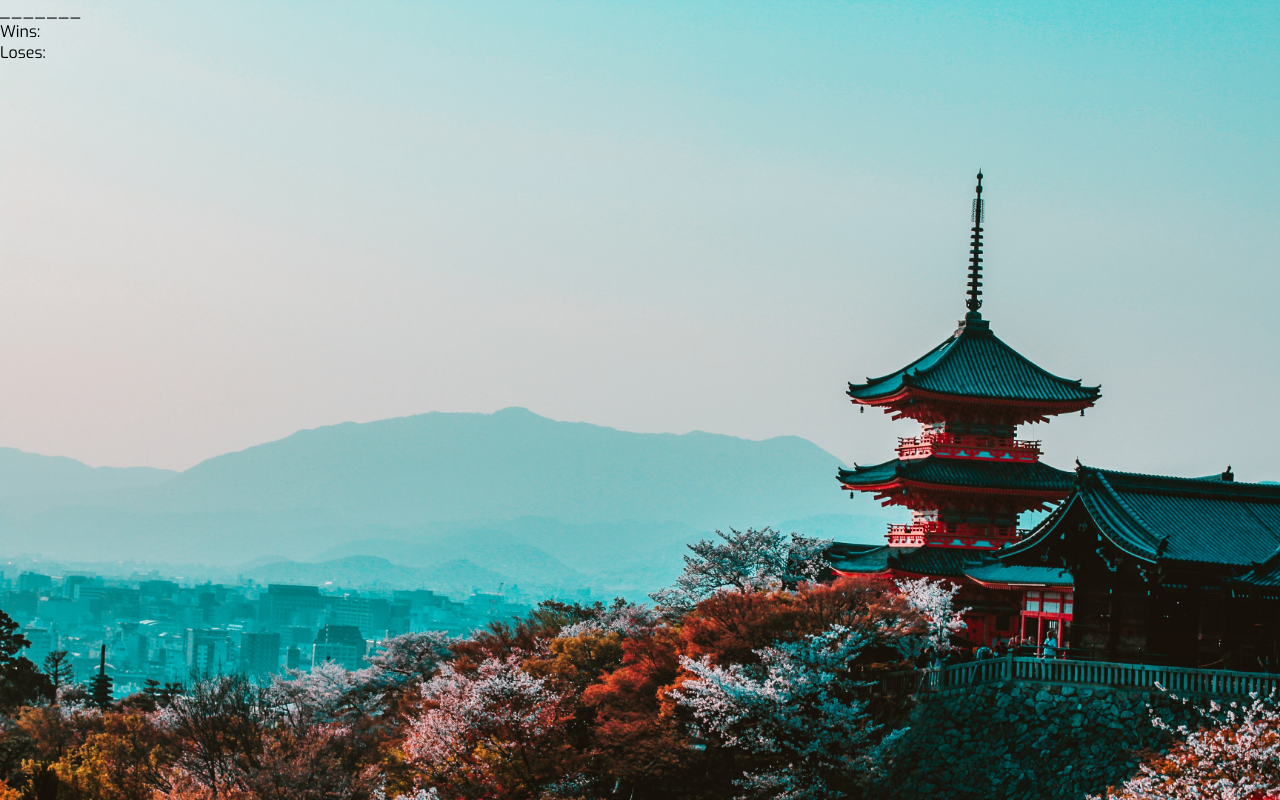
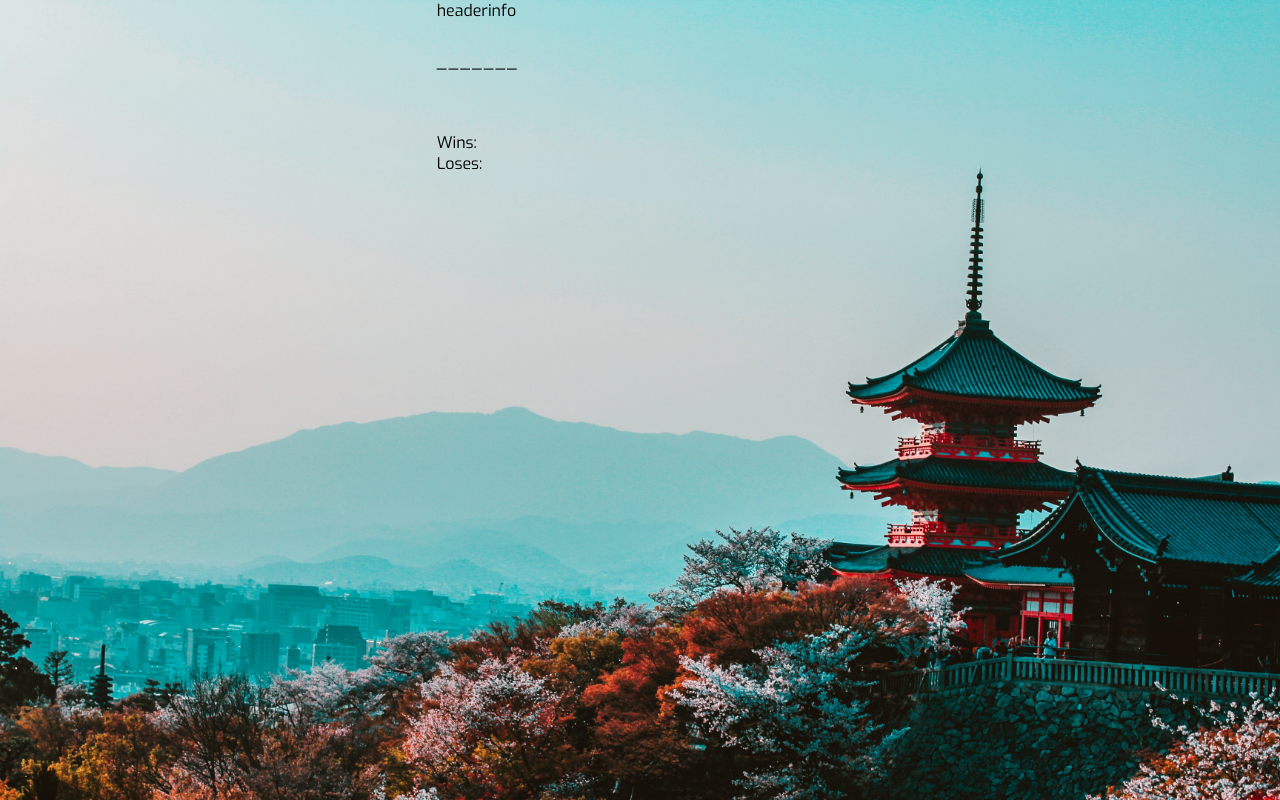
Before and after one commit to trentoncornwall/hangman, a plain HTML site: page index.html in a window 1280 px wide. Drawn offline with Linux system fonts and the light colour scheme.

Commit message:
added css grid

```diff
--- a/assets/css/style.css
+++ b/assets/css/style.css
@@ -7,10 +7,27 @@
 
 body {
     font-family: 'Exo', sans-serif;
+
     background-image: url("../images/background.jpg");
     background-size: cover;
 }
 
+.board {
+    display: grid;
+    grid-template-columns: repeat(3, 1fr);
+    grid-gap: 30px;
+    align-items: top;
+}
+
+header {
+    grid-column: 2 / span 1;
+}
+
 .displayedText {
+    grid-column: 2 / span 1;
     letter-spacing: 2px;
 }
+
+.score {
+    grid-column: 2 / span 1;
+}
--- a/index.html
+++ b/index.html
@@ -16,6 +16,7 @@
 <body>
 
     <div class="board">
+        <header>headerinfo</header>
         <!--Hangman word cards-->
         <div class="displayedText" id="targetWord"></div>
 
@@ -25,11 +26,9 @@
         <!-- SCORE card-->
         <div class="score">
             <p>Wins: <span id="win"></span></p>
+            <p>Loses: <span id="lose"></span></p>
         </div>
 
-        <div class="score">
-            <p>Loses: <span id="lose"></span></p>
-        </div>
 
         <!--Hangman Javascript-->
         <script src="assets/javascript/game.js"></script>
```
